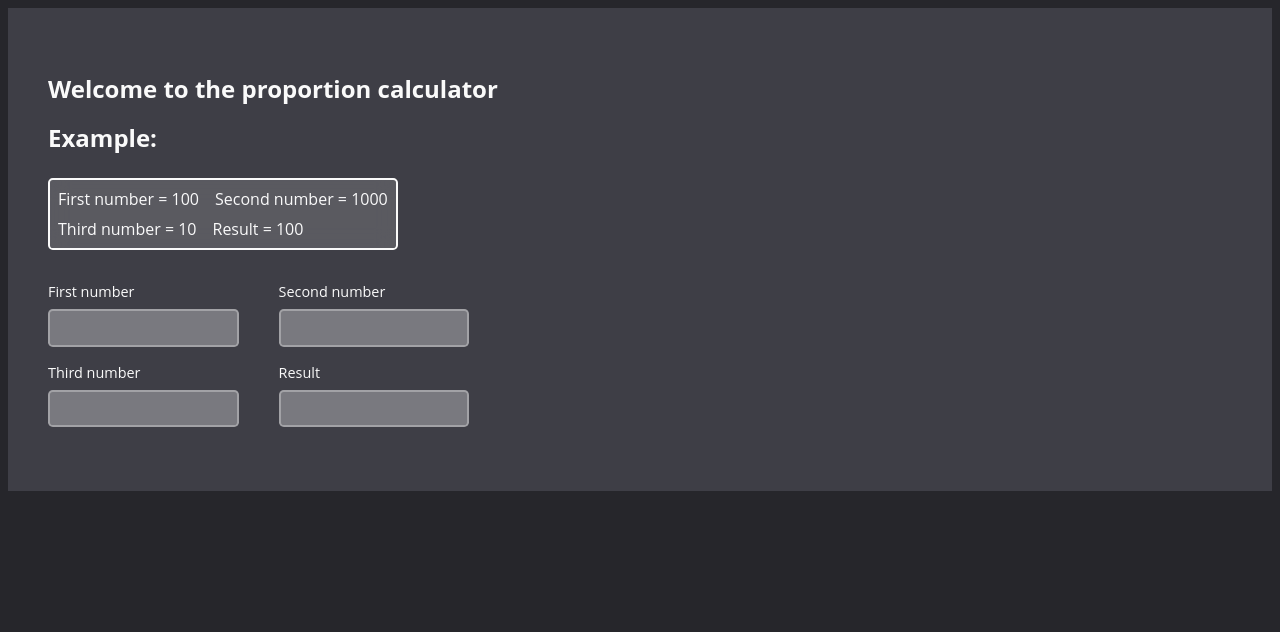
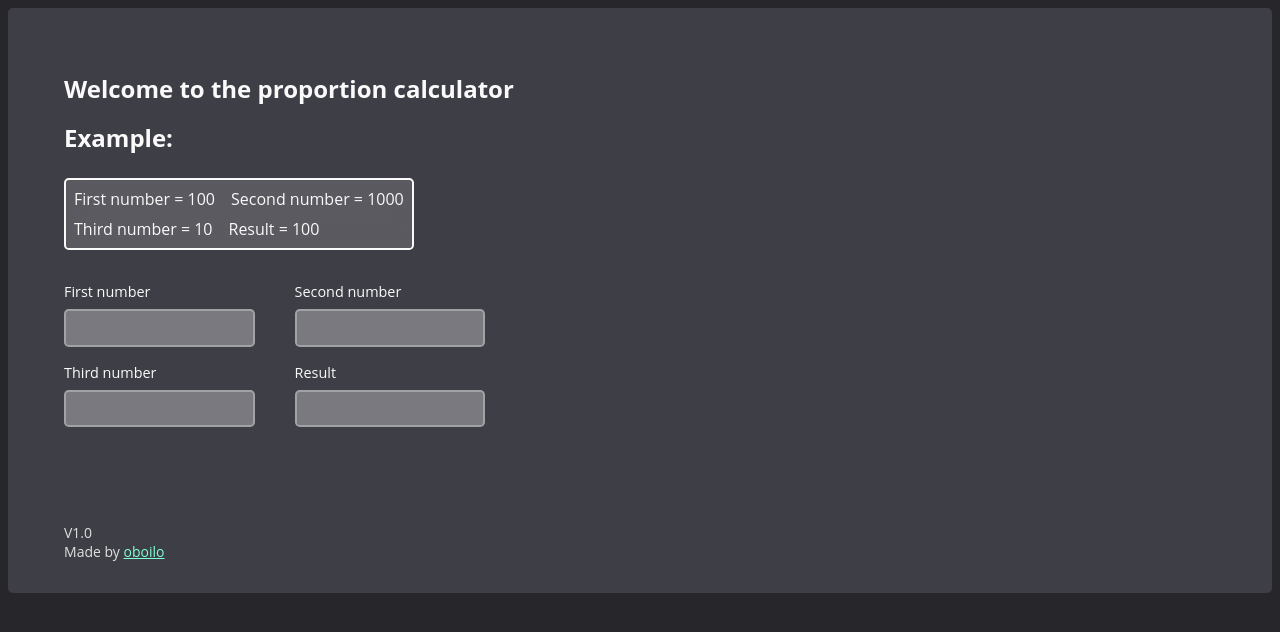
Before and after one commit to oboilo/pet-calculator, a plain HTML site: page index.html in a window 1280 px wide. Drawn offline with Linux system fonts and the light colour scheme.

Commit message:
some edits, meta tags, link options

```diff
--- a/Calculator.css
+++ b/Calculator.css
@@ -7,12 +7,13 @@ body {
 .page-wrapper {
     overflow: hidden;
     background-color: #3E3E46;
+    border-radius: .3rem;
     /* background: rgb(0,108,255);
     background: linear-gradient(145deg, rgba(0,108,255,1) -50%, rgba(2,0,36,1) 150%);
     */
 }
 
-h1, h2, h3, p {
+h1, h2, h3, p, link {
     margin: 0;
     padding: 0;
 }
@@ -25,6 +26,22 @@ h2 {
     padding-bottom: .5rem;
 }
 
+a {
+    color: aquamarine;
+    transition: top ease 150ms;
+    cursor:pointer;
+    position: relative;
+    top: 0px;
+}
+a:checked, a:visited {
+    color: aquamarine;
+}
+
+a:hover {
+    color: #fafafa;
+    text-decoration: none;
+    top: -2px;
+}
 /*
 .navbar {}
 
@@ -50,16 +67,27 @@ h2 {
     }
 }
 
-.container-meduim {
+.container-medium {
     margin-right: auto;
     margin-left: auto;
     width: 100%;
     max-width: 90vw;
 }
 
+@media screen and (max-width: 568px) {
+    .container-medium {
+        max-width: 90dvw;
+    }
+}
+
 .padding-section-medium {
     padding-top: 4rem;
     padding-bottom: 4rem;
+}
+
+.padding-section-small {
+    padding-top: 2rem;
+    padding-bottom: 2rem;
 }
 
 .align-center {
@@ -155,3 +183,8 @@ h2 {
 textarea:focus, input:focus{
     outline: none;
 }
+
+footer {
+    color: #fafafadb;
+    font-size: 14px;
+}
--- a/index.html
+++ b/index.html
@@ -3,8 +3,11 @@
 <head>
     <meta charset="UTF-8">
     <meta http-equiv="X-UA-Compatible" content="IE=edge">
+    <meta name="author" content="Oleh Boilo">
+    <meta name="description" content="The proportion calculator">
     <meta name="viewport" content="width=device-width, initial-scale=1.0">
-    <title>OBoilo's Calculator</title>
+    <title>The proportion calculator</title>
+    <link rel="icon" type="image/x-icon" href="/media/icon.svg">
     <link rel="stylesheet" href="Calculator.css">
 </head>
 <body>
@@ -65,6 +68,16 @@
                     </div>
                 </div>
             </section>
+            <footer class="section_home-footer">
+                <div class="padding-global">
+                    <div class="container-medium">
+                        <div class="padding-section-small">
+                            <p>V1.0</p>
+                            <p>Made by <a rel="prefetch" href="https://linktr.ee/oboilo">oboilo</a></p>
+                        </div>
+                    </div>
+                </div>
+            </footer>
         </div>
     </div>
     <script src="calculator.js"></script>
```
Also changed, not shown: Media/icon.svg (added), 1 other file.
